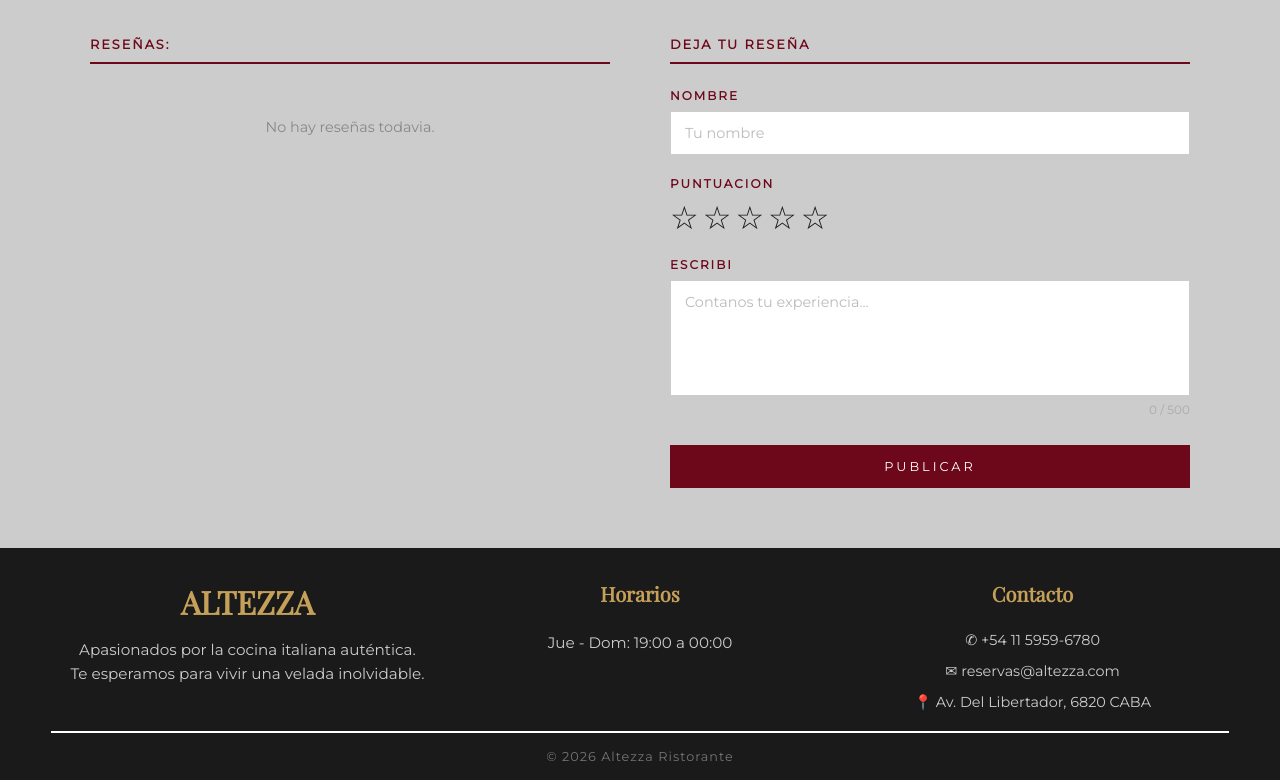
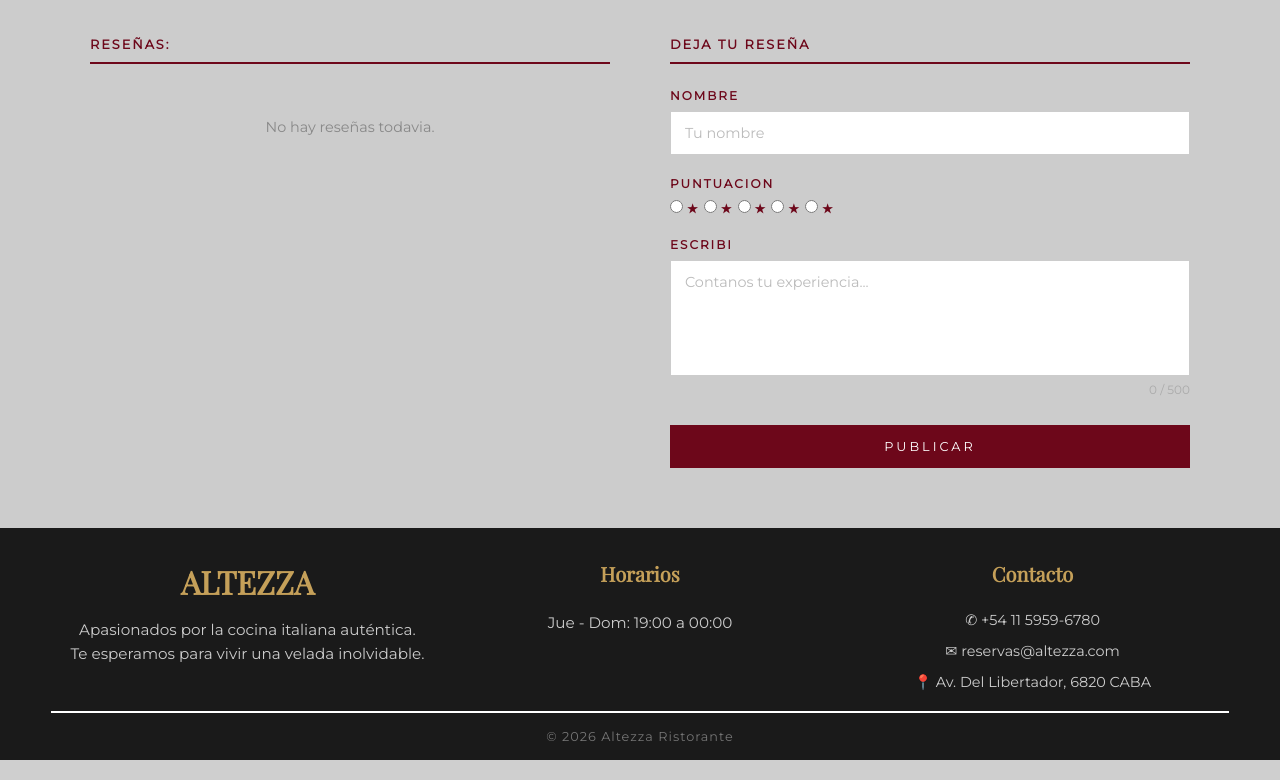
Before and after one commit to mquilici06/APPWEB-IDS-1C2026, a Flask app: template Frontend/templates/resenas.html in a window 1280 px wide. Shown: the part 303-1083 px from the top of the page. Run offline with Flask 3, Linux system fonts and the light colour scheme; the template is opened without the code that fills it, so the values that code supplies are empty; some web fonts are replaced.

Commit message:
Form modificado para que cumpla la forma que nos piden

```diff
--- a/Frontend/templates/resenas.html
+++ b/Frontend/templates/resenas.html
@@ -1,13 +1,9 @@
 {% extends "base.html" %}
-
 {% block title %}Reseñas{% endblock %}
-
 {% block estilos %}
 <link rel="stylesheet" href="{{ url_for('static', filename='styles/resenas.css') }}">
 {% endblock %}
-
 {% block content %}
-
 <section class="resenas-hero">
     <p class="resenas-subtitulo">La experiencia de nuestros comensales</p>
     <h1 class="resenas-titulo">Reseñas</h1>
@@ -21,27 +17,29 @@
     </div>
     <div class="resenas-columna">
         <h2 class="resenas-seccion-titulo">Deja tu reseña</h2>
-        <div id="form-mensaje" class="form-mensaje oculto"></div>
-        <form id="form-resena">
+        <form action="{{ url_for('mis_rutas.resenas') }}" method="post">
             <div class="campo">
                 <label for="nombre">Nombre</label>
-                <input type="text" id="nombre" placeholder="Tu nombre" required>
+                <input type="text" id="nombre" name="nombre" placeholder="Tu nombre" required>
             </div>
             <div class="campo">
                 <label>Puntuacion</label>
-                <div class="estrellas">
-                    <span class="estrella" data-valor="1">☆</span>
-                    <span class="estrella" data-valor="2">☆</span>
-                    <span class="estrella" data-valor="3">☆</span>
-                    <span class="estrella" data-valor="4">☆</span>
-                    <span class="estrella" data-valor="5">☆</span>
+                <div class="estrellas-radio">
+                    <input type="radio" id="star5" name="puntuacion" value="5" required>
+                    <label for="star5">★</label>
+                    <input type="radio" id="star4" name="puntuacion" value="4">
+                    <label for="star4">★</label>
+                    <input type="radio" id="star3" name="puntuacion" value="3">
+                    <label for="star3">★</label>
+                    <input type="radio" id="star2" name="puntuacion" value="2">
+                    <label for="star2">★</label>
+                    <input type="radio" id="star1" name="puntuacion" value="1">
+                    <label for="star1">★</label>
                 </div>
-                <input type="hidden" id="puntuacion" value="0">
             </div>
             <div class="campo">
                 <label for="mensaje">Escribi</label>
-                <textarea id="mensaje" placeholder="Contanos tu experiencia..."
-                          rows="5" maxlength="500" required></textarea>
+                <textarea id="mensaje" name="mensaje" placeholder="Contanos tu experiencia..." rows="5" maxlength="500" required></textarea>
                 <span class="contador">0 / 500</span>
             </div>
             <button type="submit" class="btn-enviar">Publicar</button>
```
